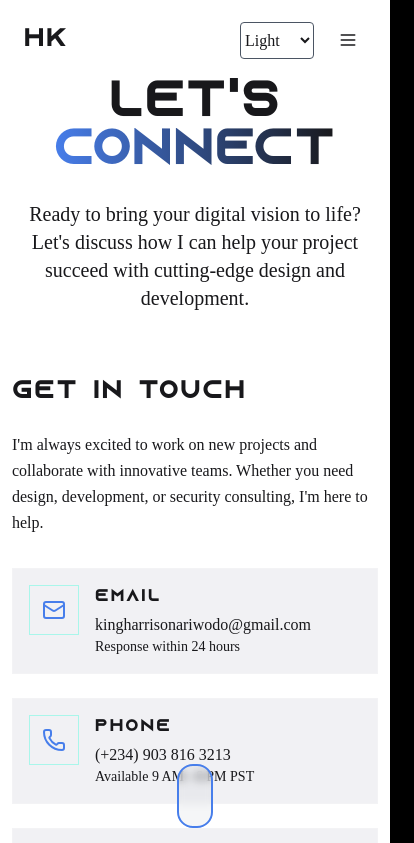
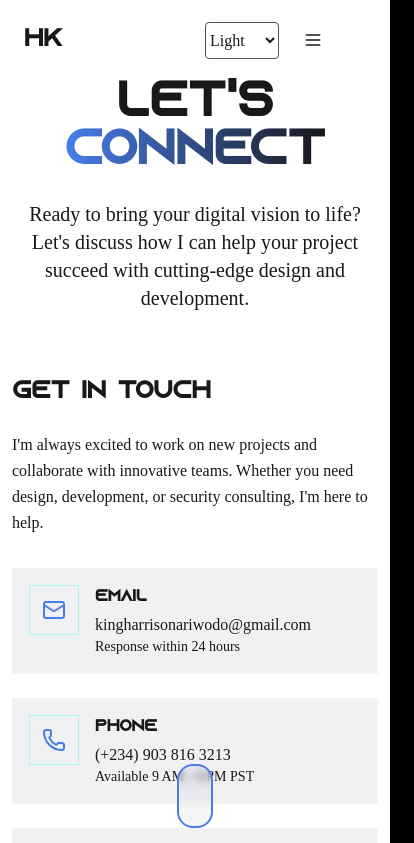
Before and after one commit to KingHarry001/portfolio, a React (Vite) app: page /uiux-design in a window 390 px wide. Shown: the top 843 px of the page, 414 px wide, since content can reach past the window. Built offline with nearby package versions, Linux system fonts and the light colour scheme.

Commit message:
Major update 8/6/25

```diff
--- a/src/App.jsx
+++ b/src/App.jsx
@@ -19,6 +19,7 @@ import Uidesign from "./pages/Uidesign";
 import PrivacyPolicy from "./pages/PrivacyPolicy";
 import TermsOfServices from "./pages/TermsOfServices";
 import TestimonialsSection from "./components/TestimonialsSection";
+import { useEffect } from "react";
 
 const scrollToSection = (id) => {
   const section = document.getElementById(id);
@@ -55,7 +56,57 @@ const items = [
   },
 ];
 
+const customStyles = `
+  .line-clamp-2 {
+    display: -webkit-box;
+    -webkit-line-clamp: 2;
+    -webkit-box-orient: vertical;
+    overflow: hidden;
+  }
+
+  .line-clamp-3 {
+    display: -webkit-box;
+    -webkit-line-clamp: 3;
+    -webkit-box-orient: vertical;
+    overflow: hidden;
+  }
+
+  /* Smooth scrolling */
+  html {
+    scroll-behavior: smooth;
+  }
+
+  /* Custom scrollbar */
+  ::-webkit-scrollbar {
+    width: 8px;
+  }
+
+  ::-webkit-scrollbar-track {
+    background: #121212;
+  }
+
+  ::-webkit-scrollbar-thumb {
+    background: #00FFD1;
+    border-radius: 4px;
+  }
+
+  ::-webkit-scrollbar-thumb:hover {
+    background: #6FD2C0;
+  }
+
+  /* Dark theme by default */
+  body {
+    background-color: #000000;
+    color: #FFFFFF;
+  }
+`;
+
 const Portfolio = () => {
+  useEffect(() => {
+    // Add dark theme by default
+    document.documentElement.classList.add("dark");
+  }, []);
+
   return (
     <div className="min-h-screen">
       <Header />
@@ -81,6 +132,7 @@ const Portfolio = () => {
 function App() {
   return (
     <div className="App">
+      <style dangerouslySetInnerHTML={{ __html: customStyles }} />
       <BrowserRouter>
         <Routes>
           <Route path="/" element={<Portfolio />} />
--- a/src/components/Footer.jsx
+++ b/src/components/Footer.jsx
@@ -93,12 +93,6 @@ const Footer = () => {
       .toLowerCase()
       .replace(/\s+/g, "-")
       .replace(/[^\w\-]+/g, "");
-
-  const handleServiceInquiry = (serviceTitle) => {
-    const slug = slugify(serviceTitle);
-    navigate(`/${slug}`);
-  };
-
   return (
     <footer className="bg-muted border-t border-white/10">
       {/* Main Footer Content */}
--- a/src/components/Header.jsx
+++ b/src/components/Header.jsx
@@ -41,7 +41,7 @@ const Header = () => {
           : "bg-transparent"
       }`}
     >
-      <div className="max-w-7xl mx-auto px-6 lg:px-8">
+      <div className="max-w-7xl mx-auto px-6 pr-[7vh] lg:px-8 sm:pr-0">
         <div className="flex items-center justify-between h-20">
           {/* Logo */}
           <div className="flex-shrink-0">
--- a/src/components/react-ui/Dock.jsx
+++ b/src/components/react-ui/Dock.jsx
@@ -167,7 +167,7 @@ export default function Dock({
       isHovered.set(0);
       mouseX.set(Infinity);
     }}
-    className={`${className} pointer-events-auto transform flex items-end w-fit gap-4 rounded-2xl border-chart-1 bg-gray-400 bg-clip-padding backdrop-filter backdrop-blur-sm bg-opacity-10 border-2 pb-2 px-4`}
+    className={`${className} pointer-events-auto transform flex items-center w-fit gap-4 rounded-2xl border-chart-1 bg-gray-400 bg-clip-padding backdrop-filter backdrop-blur-sm bg-opacity-10 border-2 pb-2 px-4`}
     style={{ height: panelHeight }}
     role="toolbar"
     aria-label="Application dock"
--- a/src/index.css
+++ b/src/index.css
@@ -3,6 +3,12 @@
 @tailwind base;
 @tailwind components;
 @tailwind utilities;
+
+* {
+  margin: 0;
+  padding: 0;
+  box-sizing: border-box;
+}
 
 body {
   margin: 0;
@@ -57,40 +63,12 @@ code {
   h6,
   span {
     font-family: Azonix Regular;
-    letter-spacing: 3px;
   }
 
   body {
     @apply bg-background text-foreground;
     -webkit-font-smoothing: antialiased;
     -moz-osx-font-smoothing: grayscale;
-  }
-
-  :root {
-    --background: 0 0% 100%;
-    --foreground: 240 5% 10%;
-    --card: 0 0% 98%;
-    --card-foreground: 240 4% 12%;
-    --popover: 0 0% 100%;
-    --popover-foreground: 240 4% 10%;
-    --primary: 220 90% 56%;
-    --primary-foreground: 0 0% 100%;
-    --secondary: 240 12% 92%;
-    --secondary-foreground: 240 5% 20%;
-    --muted: 240 10% 95%;
-    --muted-foreground: 240 4% 40%;
-    --accent: 180 70% 40%;
-    --accent-foreground: 0 0% 100%;
-    --destructive: 0 85% 55%;
-    --destructive-foreground: 0 0% 100%;
-    --border: 240 6% 90%;
-    --input: 240 6% 95%;
-    --ring: 220 90% 56%;
-    --chart-1: 220 80% 60%;
-    --chart-2: 180 70% 50%;
-    --chart-3: 340 70% 60%;
-    --chart-4: 45 95% 60%;
-    --chart-5: 120 55% 50%;
   }
 
   :root {
@@ -247,51 +225,6 @@ code {
   z-index: 3;
 }
 
-.scroll-stack-scroller {
-  position: relative;
-  width: 100%;
-  height: 100%;
-  overflow-y: auto;
-  overflow-x: visible;
-  overscroll-behavior: contain;
-  -webkit-overflow-scrolling: touch;
-  scroll-behavior: smooth;
-  -webkit-transform: translateZ(0);
-  transform: translateZ(0);
-  will-change: scroll-position;
-}
-
-.scroll-stack-inner {
-  min-height: 100vh;
-}
-
-.scroll-stack-card-wrapper {
-  position: relative;
-}
-
-.scroll-stack-card {
-  transform-origin: top center;
-  will-change: transform, filter;
-  backface-visibility: hidden;
-  transform-style: preserve-3d;
-  box-shadow: 0 0 30px rgba(0, 0, 0, 0.1);
-  height: 20rem;
-  width: 100%;
-  margin: 30px 0;
-  padding: 2rem;
-  border-radius: 40px;
-  box-sizing: border-box;
-  /* Improve mobile performance */
-  -webkit-transform: translateZ(0);
-  transform: translateZ(0);
-  position: relative;
-}
-
-.scroll-stack-end {
-  width: 100%;
-  height: 1px;
-}
-
 @layer base {
   * {
     @apply border-border;
@@ -317,7 +250,7 @@ code {
   color: var(--chart-1);
   border-style: solid;
   border-width: 2px 2px 2px 2px;
-  border-color:  var(--chart-1);
+  border-color: var(--chart-1);
   border-radius: 40px 40px 40px 40px;
   transform: translate(0px, 0px) rotate(0deg);
   transition: 0.2s;
@@ -365,45 +298,3 @@ code {
   background: #f0f0f0;
   transform: scale(0.98);
 }
-
-.line-clamp-2 {
-  display: -webkit-box;
-  -webkit-line-clamp: 2;
-  -webkit-box-orient: vertical;
-  overflow: hidden;
-}
-
-.line-clamp-3 {
-  display: -webkit-box;
-  -webkit-line-clamp: 3;
-  -webkit-box-orient: vertical;
-  overflow: hidden;
-}
-
-/* Smooth scrolling */
-html {
-  scroll-behavior: smooth;
-}
-
-/* Custom scrollbar */
-::-webkit-scrollbar {
-  width: 8px;
-}
-
-::-webkit-scrollbar-track {
-  background: #121212;
-}
-
-::-webkit-scrollbar-thumb {
-  background: #00ffd1;
-  border-radius: 4px;
-}
-
-::-webkit-scrollbar-thumb:hover {
-  background: #6fd2c0;
-}
-
-/* Dark theme by default */
-body {
-  background-color: #000000;
-}
```
